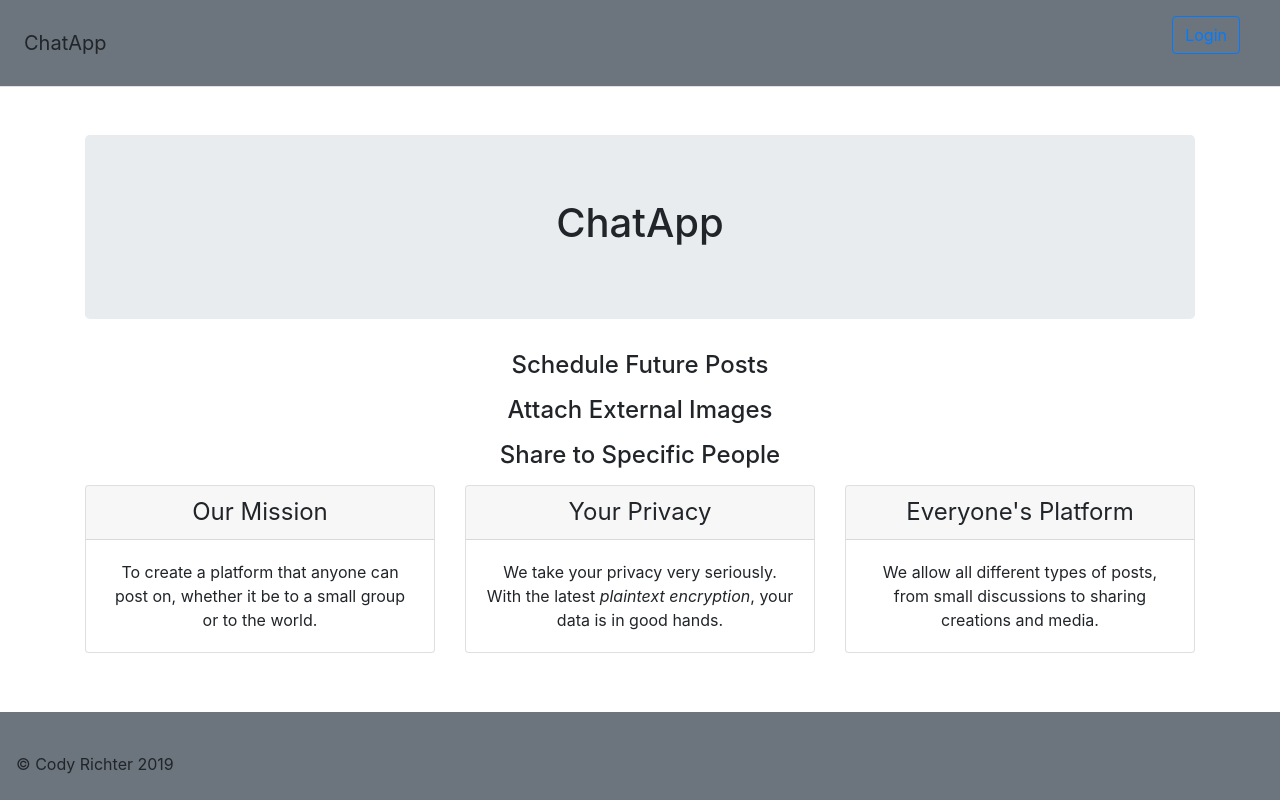
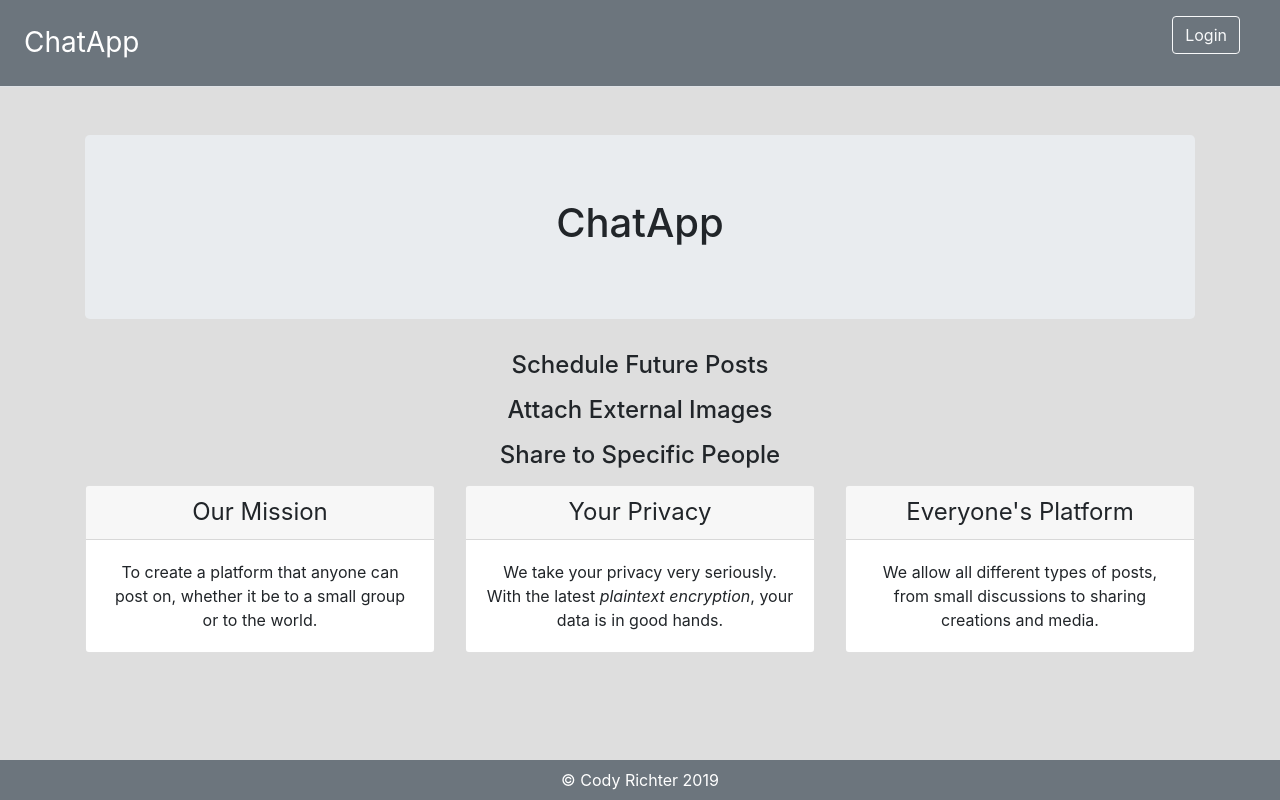
Before and after one commit to CodyRichter/cr_dynamic, a Django app: page / in a window 1280 px wide. Run offline with Django 3.2, Linux system fonts and the light colour scheme; some libraries are stand-ins or nearby versions.

Commit message:
More fancy work with Bootstrap!

```diff
--- a/templates/_footer.html
+++ b/templates/_footer.html
@@ -1,5 +1,5 @@
-<footer class="navbar fixed-bottom font-small blue pt-4 bg-secondary">
-<div class="text-center py-3">
+<footer class="navbar fixed-bottom font-small text-white text-center bg-secondary d-none d-lg-block">
+<div class="text-center">
     © Cody Richter 2019
 </div>
 </footer>
--- a/templates/_menu_bar.html
+++ b/templates/_menu_bar.html
@@ -1,12 +1,12 @@
-<div class="d-flex flex-column flex-md-row align-items-center p-3 px-md-4 mb-5 border-bottom box-shadow bg-secondary sticky-top">
-      <h5 class="my-0 mr-md-auto font-weight-normal d-none d-md-block">{{ SITE_NAME }}</h5>
+<div class="bg-secondary d-flex flex-column flex-md-row align-items-center p-3 px-md-4 mb-5 border-bottom box-shadow sticky-top">
+      <h3 class="my-0 mr-md-auto font-weight-normal d-none d-md-block text-white">{{ SITE_NAME }}</h3>
       <nav class="my-2 my-md-0 mr-md-3 text-center">
         {% if user.is_authenticated %}
             <a class="btn btn-outline-primary btn-primary text-light mr-3" href="{% url 'index' %}">All Posts</a>
-            <a class="btn btn-outline-primary mr-3" href="{% url 'profile' user.id %}"> My Account </a>
-            <a class="btn btn-outline-primary" href="{% url 'logout' %}"> Logout </a>
+            <a class="btn btn-outline-light mr-3" href="{% url 'profile' user.id %}"> My Account </a>
+            <a class="btn btn-outline-light" href="{% url 'logout' %}"> Logout </a>
         {% else %}
-            <a class="btn btn-outline-primary mb-3" href="{% url 'login' %}"> Login </a>
+            <a class="btn btn-outline-light mb-3" href="{% url 'login' %}"> Login </a>
         {% endif %}
       </nav>
 </div>
--- a/templates/base.html
+++ b/templates/base.html
@@ -1,45 +1,42 @@
 <!DOCTYPE html>
 <html lang="en">
 <head>
-    {% load static %}
     <meta charset="utf-8">
     <meta name="viewport" content="width=device-width, initial-scale=1, shrink-to-fit=no">
+    <link rel="stylesheet" href="https://stackpath.bootstrapcdn.com/bootstrap/4.3.1/css/bootstrap.min.css" integrity="sha384-ggOyR0iXCbMQv3Xipma34MD+dH/1fQ784/j6cY/iJTQUOhcWr7x9JvoRxT2MZw1T" crossorigin="anonymous">
+    <meta charset="UTF-8">
 
-    <link rel="stylesheet" href="https://stackpath.bootstrapcdn.com/bootstrap/4.3.1/css/bootstrap.min.css" integrity="sha384-ggOyR0iXCbMQv3Xipma34MD+dH/1fQ784/j6cY/iJTQUOhcWr7x9JvoRxT2MZw1T" crossorigin="anonymous">
-    <link rel="stylesheet" href='{% static 'page/styles.css' %}'>
-
-    <meta charset="UTF-8">
     <title> {{ SITE_NAME }}:
     {% block title %}{% endblock title %}
     </title>
 
     <style>
-        .bg-primary {
-            background-color: #cccccc;
+        .bg-secondary {
+            color: #678df5;
         }
 
-
+        body {
+            background-color: #dedede;
+        }
 
     </style>
 </head>
 
 <body>
 
-<div class="mdl-layout mdl-js-layout">
     {% include '_menu_bar.html' %}
-    <main class="mdl-layout__content">
-        {% block content %}
-            <!-- Begin Content Block-->
 
-            <!-- End Content Block-->
-        {% endblock %}
-    </main>
+    {% block content %}
+    <!-- Begin Content Block-->
+
+    <!-- End Content Block-->
+    {% endblock %}
+
     {% include '_footer.html' %}
 
     {#    Bootstrap Javascript Libraries#}
     <script src="https://code.jquery.com/jquery-3.3.1.slim.min.js" integrity="sha384-q8i/X+965DzO0rT7abK41JStQIAqVgRVzpbzo5smXKp4YfRvH+8abtTE1Pi6jizo" crossorigin="anonymous"></script>
     <script src="https://cdnjs.cloudflare.com/ajax/libs/popper.js/1.14.7/umd/popper.min.js" integrity="sha384-UO2eT0CpHqdSJQ6hJty5KVphtPhzWj9WO1clHTMGa3JDZwrnQq4sF86dIHNDz0W1" crossorigin="anonymous"></script>
     <script src="https://stackpath.bootstrapcdn.com/bootstrap/4.3.1/js/bootstrap.min.js" integrity="sha384-JjSmVgyd0p3pXB1rRibZUAYoIIy6OrQ6VrjIEaFf/nJGzIxFDsf4x0xIM+B07jRM" crossorigin="anonymous"></script>
-</div>
 </body>
 </html>
```
